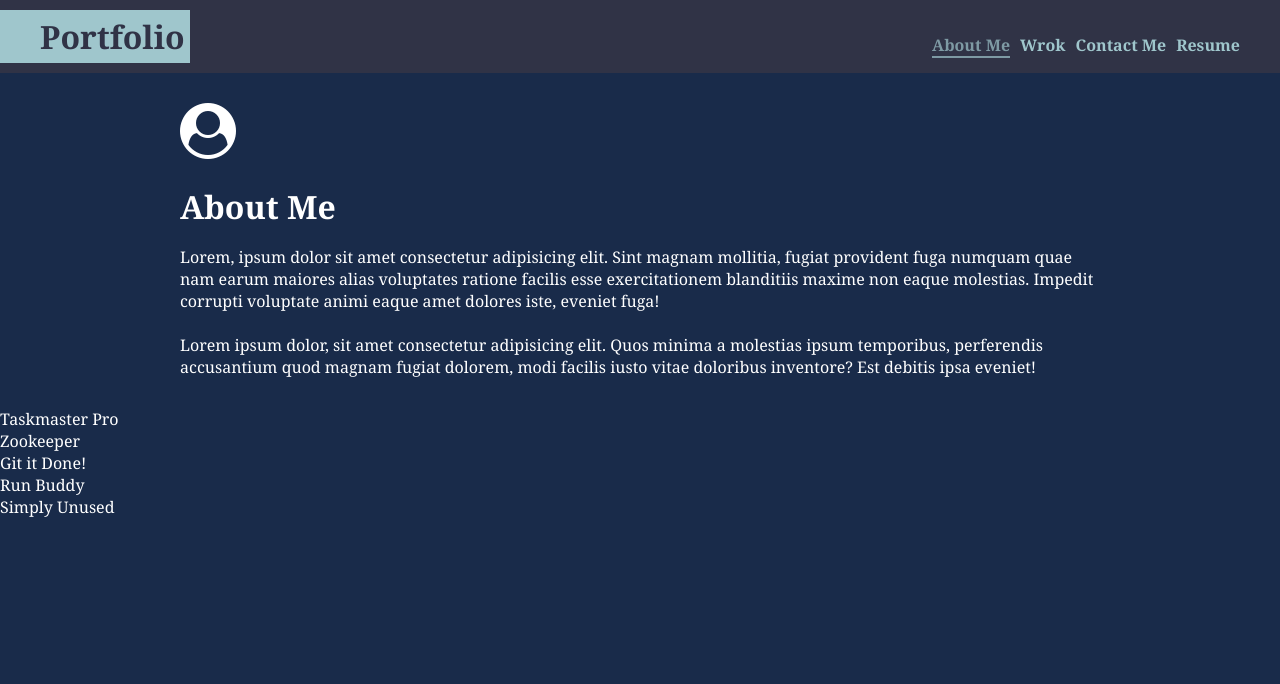
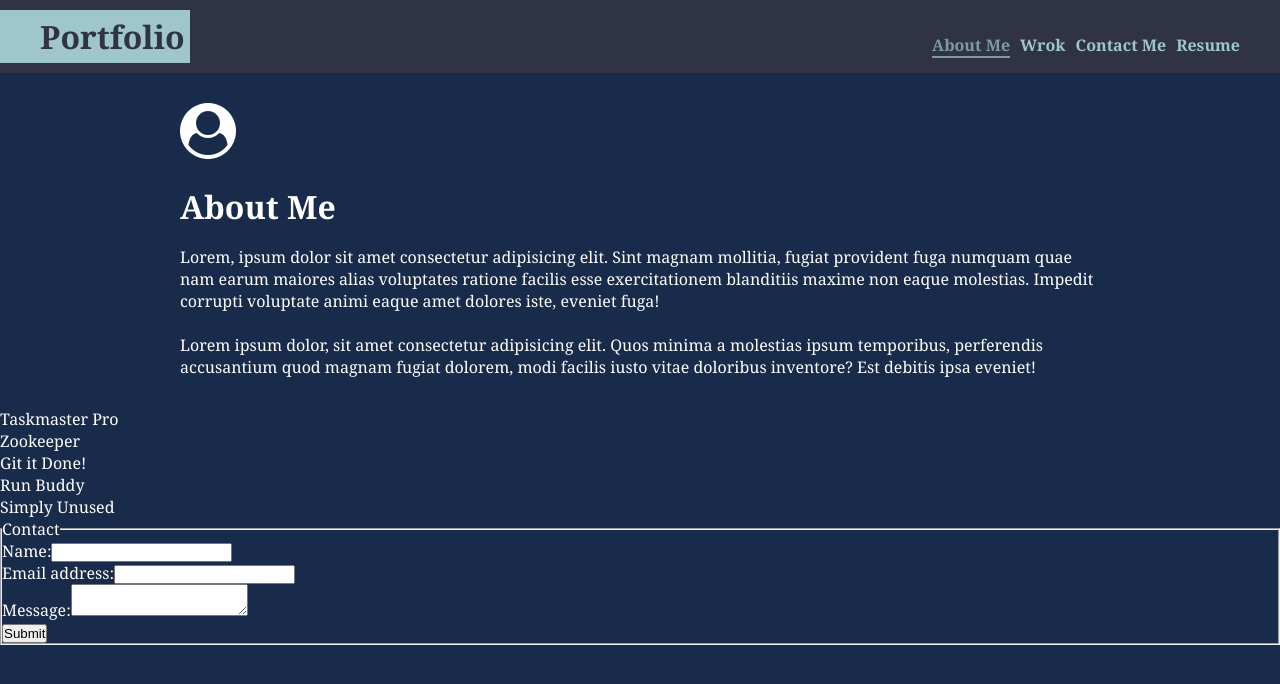
Before and after one commit to a-taghva/react-portfolio, a React (Create React App) app: page / in a window 1280 px wide. Shown: the top 684 px of the page. Built offline with nearby package versions, Linux system fonts and the light colour scheme.

Commit message:
contact scafolding

```diff
--- a/src/App.js
+++ b/src/App.js
@@ -2,6 +2,7 @@ import React from 'react';
 import Nav from './components/Nav';
 import About from './components/About';
 import Projects from './components/Projects';
+import Contact from './components/Contact';
 import './App.css';
 
 function App() {
@@ -10,6 +11,7 @@ function App() {
       <Nav />
       <About />
       <Projects />
+      <Contact />
     </>
   );
 }
--- /dev/null
+++ b/src/components/Contact/index.js
@@ -0,0 +1,12 @@
+import React, { useState } from 'react';
+import ContactForm from '../ContactForm';
+
+function Contact() {
+  return(
+    <>
+      <ContactForm />
+    </>
+  )
+}
+
+export default Contact;
--- /dev/null
+++ b/src/components/ContactForm/index.js
@@ -0,0 +1,26 @@
+import React from 'react';
+
+function ContactForm() {
+  return(
+    <form>
+      <fieldset>
+        <legend>Contact</legend>
+        <div class="f-row">
+          <label htmlFor="name">Name:</label>
+          <input type="text" id="name" />
+        </div>
+        <div class="f-row">
+          <label htmlFor="email">Email address:</label>
+          <input type="email" id="email" />
+        </div>
+        <div class="f-row">
+          <label htmlFor="message">Message:</label>
+          <textarea id="message"></textarea>
+        </div>
+        <button type="submit">Submit</button>
+      </fieldset>
+    </form>
+  )
+}
+
+export default ContactForm;
```
